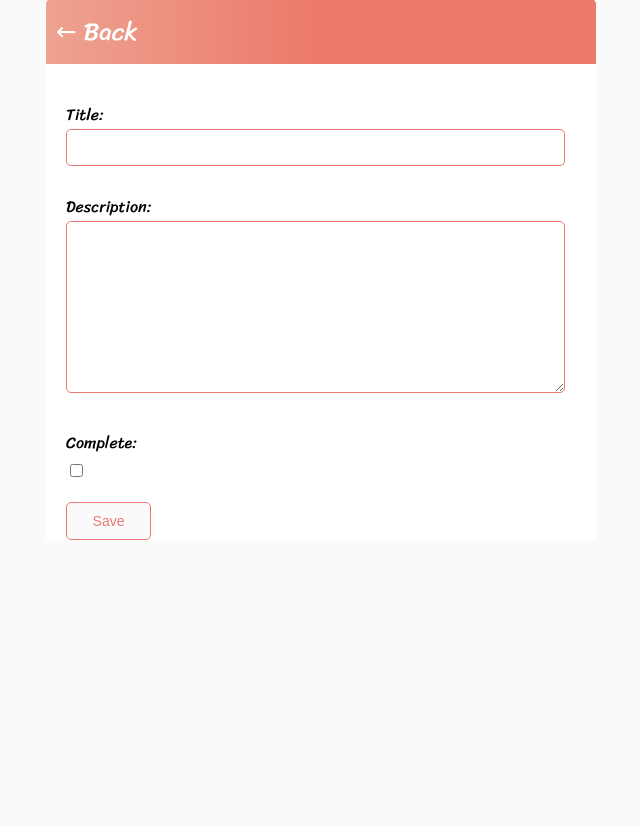
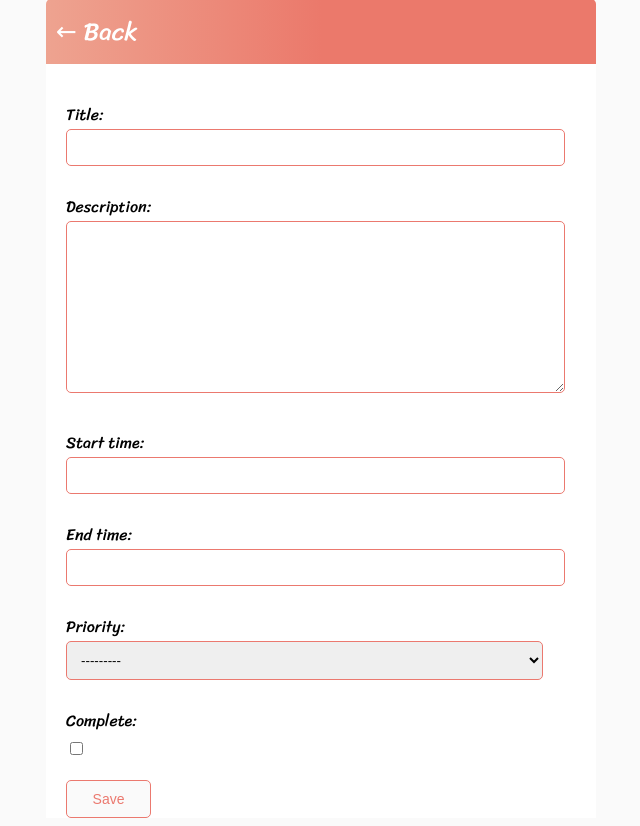
Before and after one commit to AMCoder-80/TodoApp, a Django app: page /create/ in a window 1280 px wide. Shown: the part 19-845 px from the top of the page, without its empty margins (319-959 px from the left). Before the commit the page ends 559 px from the top, so only its background shows below. Run offline with Django 3.2, Linux system fonts and the light colour scheme; a user stored in the database is signed in.

Commit message:
Version 2

```diff
--- a/Todo_lisst/settings.py
+++ b/Todo_lisst/settings.py
@@ -25,9 +25,9 @@
 SECRET_KEY = 'u9cn)4ku(fj_)ubt4hbxid$_a%zau*h@=knvv2+s_3n7nx1)_l'
 
 # SECURITY WARNING: don't run with debug turned on in production!
-DEBUG = False
+DEBUG = True
 
-ALLOWED_HOSTS = ['amcoder-todoapp.herokuapp.com', '127.0.0.1']
+ALLOWED_HOSTS = ['*']
 
 
 # Application definition
--- a/base/admin.py
+++ b/base/admin.py
@@ -6,4 +6,4 @@
 
 @admin.register(Task)
 class TaskAdmin(admin.ModelAdmin):
-    list_display = ['user', 'title', 'complete', 'created']
+    list_display = ['user', 'title', 'complete']
--- a/base/models.py
+++ b/base/models.py
@@ -5,14 +5,21 @@
 
 
 class Task(models.Model):
+    CHOICE = (
+        ('H', 'High'),
+        ('M', 'Medium'),
+        ('L', 'Low'),
+    )
     user = models.ForeignKey(User, on_delete=models.CASCADE)
     title = models.CharField(max_length=30, null=True, blank=True)
     description = models.TextField(null=True, blank=True)
     complete = models.BooleanField(default=False)
-    created = models.DateTimeField(auto_now_add=True)
+    start_time = models.TimeField(null=True, blank=True)
+    end_time = models.TimeField(null=True, blank=True)
+    priority = models.CharField(max_length=10, choices=CHOICE)
 
     def __str__(self):
         return self.title
 
     class Meta:
-        ordering = ['complete']
+        ordering = ['complete', 'start_time']
--- a/base/views.py
+++ b/base/views.py
@@ -39,7 +39,7 @@
 
 class TaskCreate(LoginRequiredMixin, CreateView):
     model = Task
-    fields = ['title', 'description', 'complete']
+    fields = ['title', 'description', 'start_time', 'end_time', 'priority', 'complete']
     success_url = reverse_lazy('base:task_list')
 
     def form_valid(self, form):
@@ -49,7 +49,7 @@
 
 class TaskUpdate(LoginRequiredMixin, UpdateView):
     model = Task
-    fields = ['title', 'description', 'complete']
+    fields = ['title', 'description', 'start_time', 'end_time', 'priority', 'complete']
     template_name = 'base/task_update.html'
     success_url = reverse_lazy('base:task_list')
     context_object_name = 'task'
--- a/templates/base/Register.html
+++ b/templates/base/Register.html
@@ -3,6 +3,7 @@
 
     <div class="header-bar">
         <h2>Register</h2>
+        {{ form.errors }}
     </div>
 
     <div class="card-body">
--- a/templates/base/main.html
+++ b/templates/base/main.html
@@ -40,7 +40,7 @@
             font-size: 25px;
         }
 
-        .card-body{
+        .card-body, #id_priority{
             padding-left: 20px;
             padding-top: 10px;
         }
@@ -102,6 +102,7 @@
 
         input[type=text],
         input[type=password],
+        #id_priority,
         textarea{
             border: 1px solid #EB796F;
             border-radius: 5px;
```
Also changed, not shown: templates/base/task_list.html (+7 -2 lines), base/migrations/0002_auto_20210425_1257.py (added), base/migrations/0003_task_priority.py (added), base/migrations/0004_alter_task_priority.py (added), base/migrations/0005_auto_20210425_1332.py (added), db.sqlite3, 1 other file.
